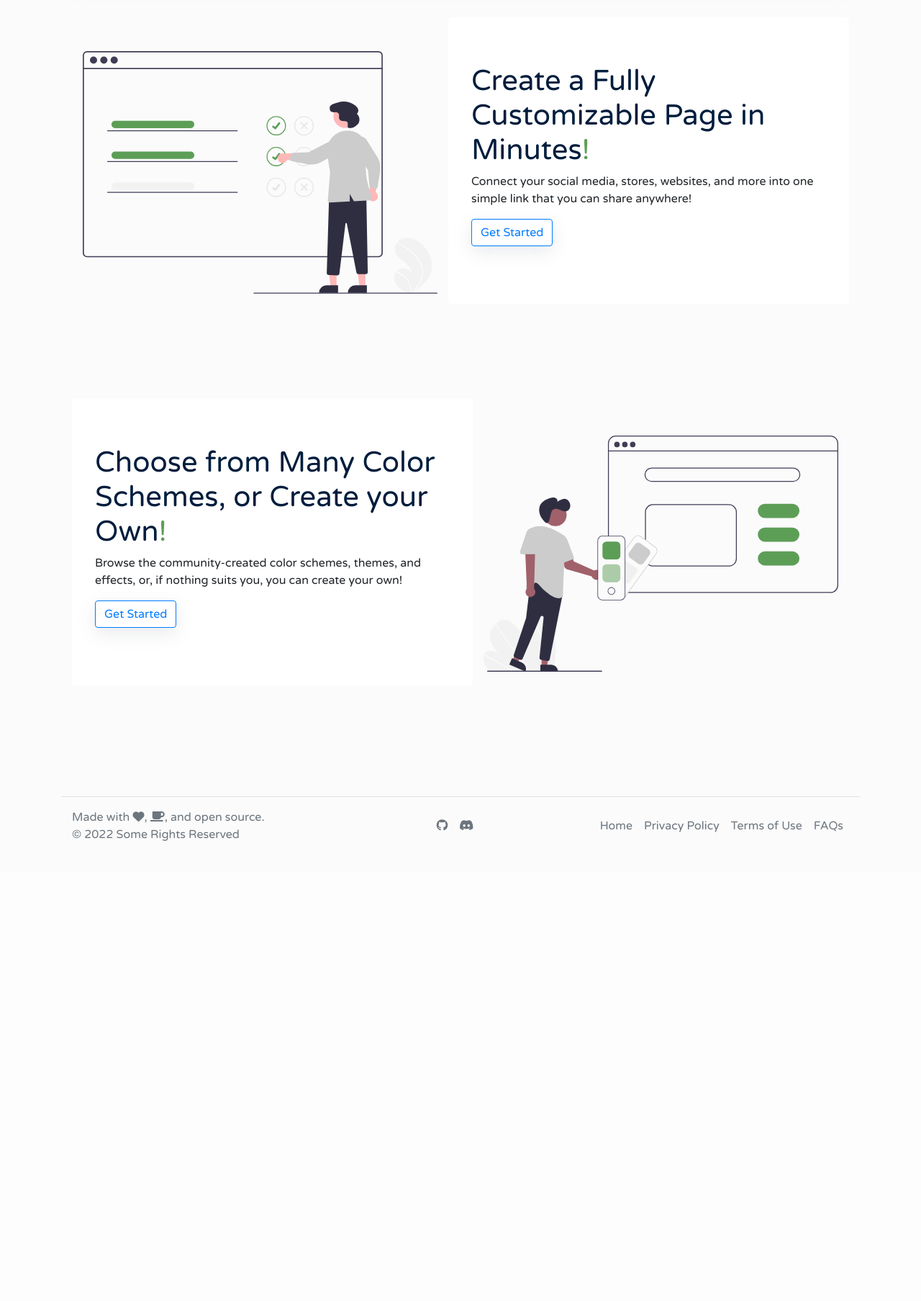
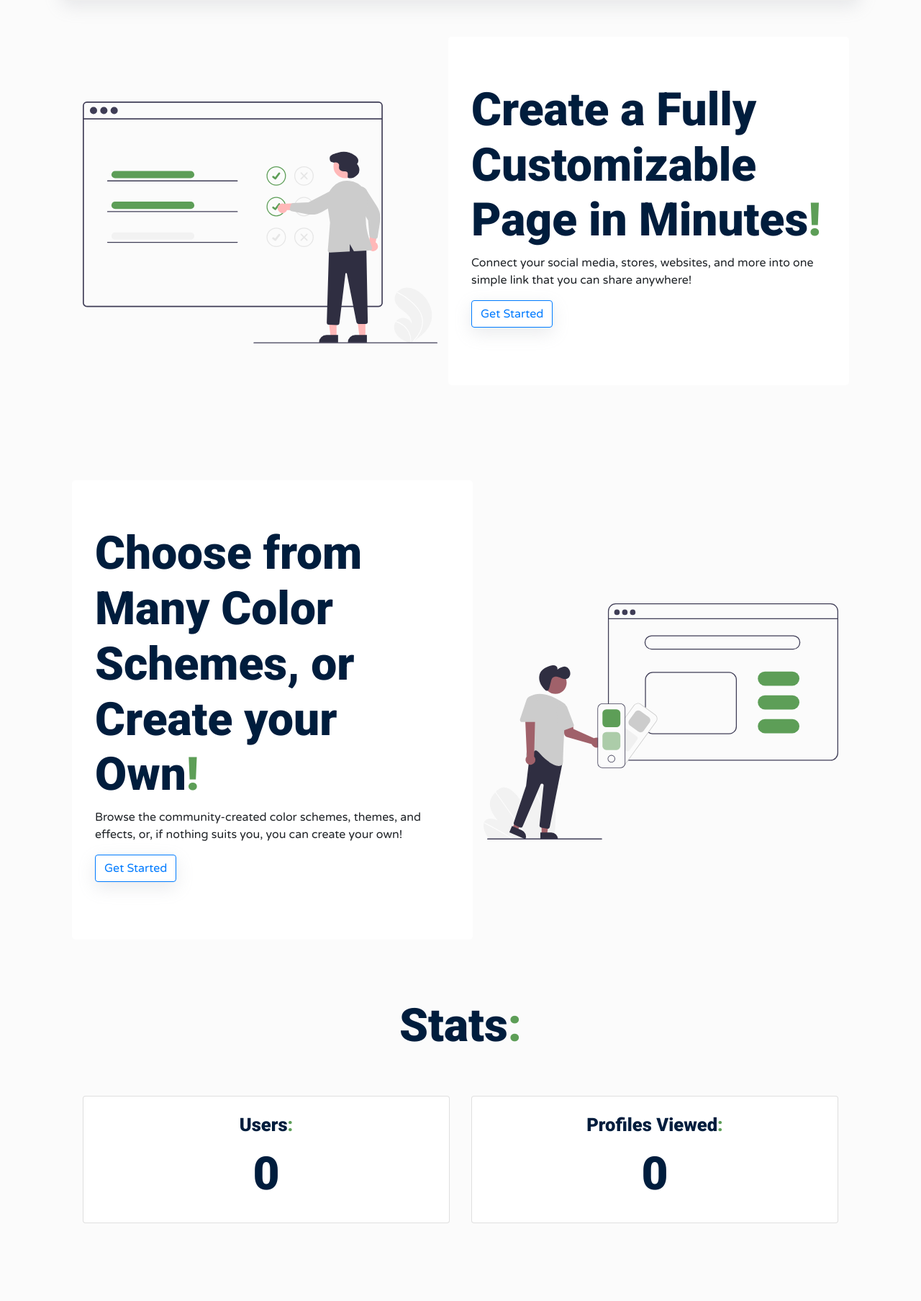
Before and after one commit to adamtherookie/linksharin, a Django app: page / in a window 1280 px wide. Shown: the part 673-2480 px from the top of the page at 72% size. Before the commit the page ends 1841 px from the top, so only its background shows below. Run offline with Django 4.2, Linux system fonts and the light colour scheme; some libraries are stand-ins or nearby versions.

Commit message:
Added stats to main page + changed header font

```diff
--- a/website/models.py
+++ b/website/models.py
@@ -59,3 +59,7 @@ class View(models.Model):
 
   def __str__(self):
     return f"View on {self.page} on {self.date}"
+
+class Global(models.Model):
+  # Values I would like to have access to anywhere, anytime
+  total_views = models.IntegerField(default=0)
--- a/website/static/website/style.css
+++ b/website/static/website/style.css
@@ -1,4 +1,5 @@
 @import url('https://fonts.googleapis.com/css2?family=Varela+Round&display=swap');
+@import url('https://fonts.googleapis.com/css2?family=Roboto:wght@900&display=swap');
 
 * {
   transition:0.3s;
@@ -30,16 +31,29 @@ body {
 
 
 .accent {
+  font-family:'Roboto', sans-serif;
   color:#5d9e57;
 }
 
 .header {
   color:#001d3d;
+  font-family:'Roboto', sans-serif;
+  font-size:5vw;
+}
+
+.subheader {
+  color:#001d3d;
+  font-family: 'Roboto', sans-serif;
+  font-size:2vw;
 }
 
 #main-nav {
   background-color:rgba(255, 255, 255, 0.5);
   backdrop-filter: blur(5px);
+}
+
+.card p {
+  font-size:larger;
 }
 
 @media screen and (max-width: 1000px) {
@@ -61,7 +75,19 @@ body {
 
   .chart-container, .other-stats {
     min-width:100vw;
-    background-color:red;
+  }
+
+  .stats-col {
+    min-width:80vw;
+    margin-bottom:5px;
+  }
+
+  .header {
+    font-size:5vh;
+  }
+
+  .subheader {
+    font-size:2.5vh;
   }
 }
 
--- a/website/templates/website/index.html
+++ b/website/templates/website/index.html
@@ -116,5 +116,27 @@ let chart = new Chart(ctx, {
     <img src="{% static 'website/svg/colorschemes.svg' %}" class="img-fluid">
   </div>
 </div>
+<div style="text-align:center;">
+  <h1 class="header">Stats<span class="accent">:</span></h1>
+</div>
+
+<div class="container row align-items-center hero w-100" style="text-align:center;">
+  <div class="col stats-col">
+    <div class="card">
+      <div class="card-body">
+        <div class="card-title subheader">Users<span class="accent">:</span></div>
+        <h1 class="header">{{ users }}</h1>
+      </div>
+    </div>
+  </div>
+  <div class="col stats-col">
+    <div class="card">
+      <div class="card-body">
+        <div class="card-title subheader">Profiles Viewed<span class="accent">:</span></div>
+        <h1 class="header">{{ views }}</h1>
+      </div>
+    </div>
+  </div>
+</div>
 {% endif %}
 {% endblock %}
--- a/website/templates/website/page.html
+++ b/website/templates/website/page.html
@@ -7,7 +7,7 @@
   <meta http-equiv="X-UA-Compatible" content="IE=edge">
   <meta name="viewport" content="width=device-width, initial-scale=1.0">
   <link rel="stylesheet" href="/static/website/colorschemes/{{ colorscheme }}.css">
-  <link rel="stylesheet" href="/static/website/effects/bounceout.css">
+  <link rel="stylesheet" href="/static/website/effects/{{ effect }}.css">
   <link rel="stylesheet" href="{% static 'website/default.css' %}">
   <link rel="icon" type="image/x-icon" href="/media/{{ image }}">
   <title>{{ username }} {% if watermark == True %} | Linksharin' {% endif %}</title>
--- a/website/views.py
+++ b/website/views.py
@@ -5,7 +5,7 @@ from django.contrib.auth import login, authenticate, logout
 from django.urls import reverse
 from django.db import IntegrityError
 
-from .models import User, Page, Category, Link, Style, Colorscheme, Effect, View
+from .models import User, Page, Category, Link, Style, Colorscheme, Effect, View, Global
 
 from datetime import date
 
@@ -39,7 +39,25 @@ def index(request):
             'total':len(views)
         })
     else:
-        return render(request, "website/index.html")
+        users = User.objects.all()
+
+        views = 0
+
+        for user in users:
+            if user != 'admin':
+                try:
+                    page = Page.objects.get(user=user)
+                    uviews = View.objects.filter(page=page)
+                    views += len(uviews)
+                except Page.DoesNotExist:
+                    page = None
+
+        uusers = len(users)
+
+        return render(request, "website/index.html", {
+            'users':uusers,
+            'views':views
+        })
 
 def register(request):
     if request.method == "GET":
```
